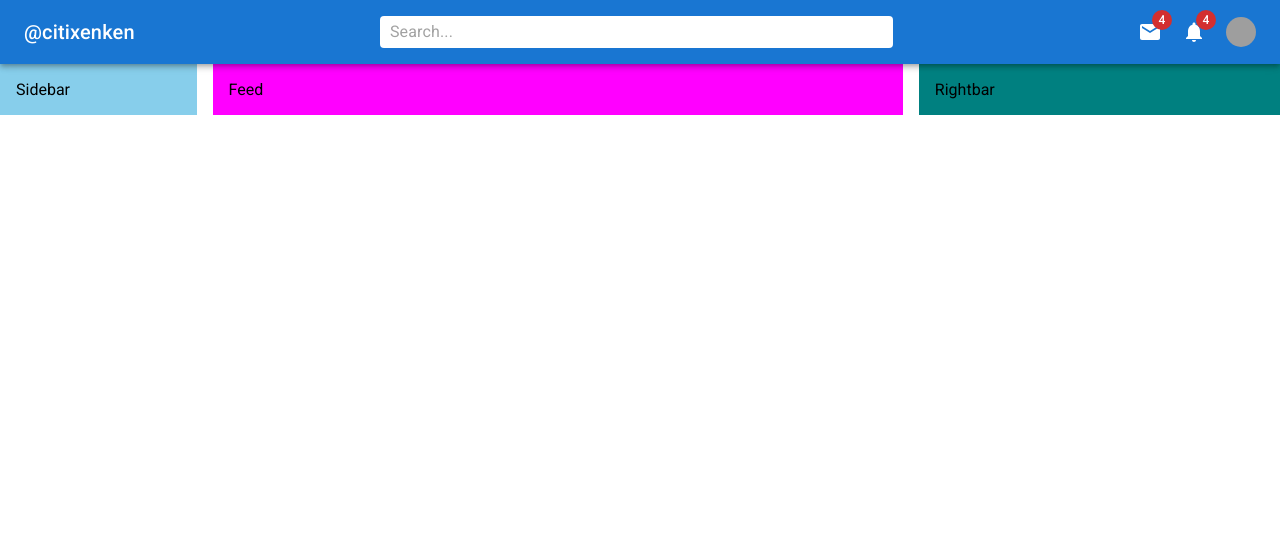
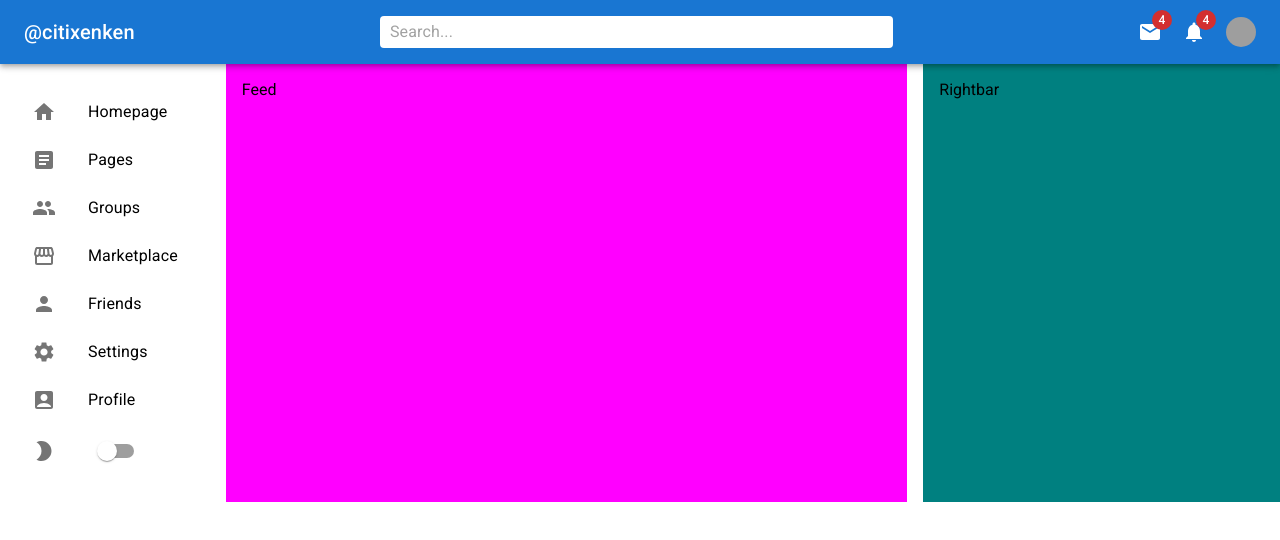
Before and after one commit to citixenken/react-mui, a React (Create React App) app: page / in a window 1280 px wide. Shown: the top 540 px of the page. Built offline with nearby package versions, Linux system fonts and the light colour scheme; grey boxes are pictures that could not be loaded.

Commit message:
MUI - sidebar

```diff
--- a/src/components/Sidebar.jsx
+++ b/src/components/Sidebar.jsx
@@ -1,15 +1,105 @@
-import { Box } from "@mui/material";
+import {
+  Box,
+  List,
+  ListItem,
+  ListItemButton,
+  ListItemIcon,
+  ListItemText,
+  Switch,
+} from "@mui/material";
+
+import {
+  Home,
+  Storefront,
+  Person,
+  Settings,
+  AccountBox,
+  Article,
+  Group,
+  ModeNight,
+} from "@mui/icons-material";
 
 export const Sidebar = () => {
   return (
     <Box
-      bgcolor="skyblue"
       flex={1}
       padding={2}
       //   breakpoints with inline styling
       sx={{ display: { xs: "none", sm: "block" } }}
     >
-      Sidebar
+      <List>
+        <ListItem disablePadding>
+          <ListItemButton component="a" href="#home">
+            <ListItemIcon>
+              <Home />
+            </ListItemIcon>
+            <ListItemText primary="Homepage" />
+          </ListItemButton>
+        </ListItem>
+
+        <ListItem disablePadding>
+          <ListItemButton component="a" href="#simple-list">
+            <ListItemIcon>
+              <Article />
+            </ListItemIcon>
+            <ListItemText primary="Pages" />
+          </ListItemButton>
+        </ListItem>
+
+        <ListItem disablePadding>
+          <ListItemButton component="a" href="#simple-list">
+            <ListItemIcon>
+              <Group />
+            </ListItemIcon>
+            <ListItemText primary="Groups" />
+          </ListItemButton>
+        </ListItem>
+
+        <ListItem disablePadding>
+          <ListItemButton component="a" href="#simple-list">
+            <ListItemIcon>
+              <Storefront />
+            </ListItemIcon>
+            <ListItemText primary="Marketplace" />
+          </ListItemButton>
+        </ListItem>
+
+        <ListItem disablePadding>
+          <ListItemButton component="a" href="#simple-list">
+            <ListItemIcon>
+              <Person />
+            </ListItemIcon>
+            <ListItemText primary="Friends" />
+          </ListItemButton>
+        </ListItem>
+
+        <ListItem disablePadding>
+          <ListItemButton component="a" href="#simple-list">
+            <ListItemIcon>
+              <Settings />
+            </ListItemIcon>
+            <ListItemText primary="Settings" />
+          </ListItemButton>
+        </ListItem>
+
+        <ListItem disablePadding>
+          <ListItemButton component="a" href="#simple-list">
+            <ListItemIcon>
+              <AccountBox />
+            </ListItemIcon>
+            <ListItemText primary="Profile" />
+          </ListItemButton>
+        </ListItem>
+
+        <ListItem disablePadding>
+          <ListItemButton component="a" href="#simple-list">
+            <ListItemIcon>
+              <ModeNight />
+            </ListItemIcon>
+            <Switch />
+          </ListItemButton>
+        </ListItem>
+      </List>
     </Box>
   );
 };
```
